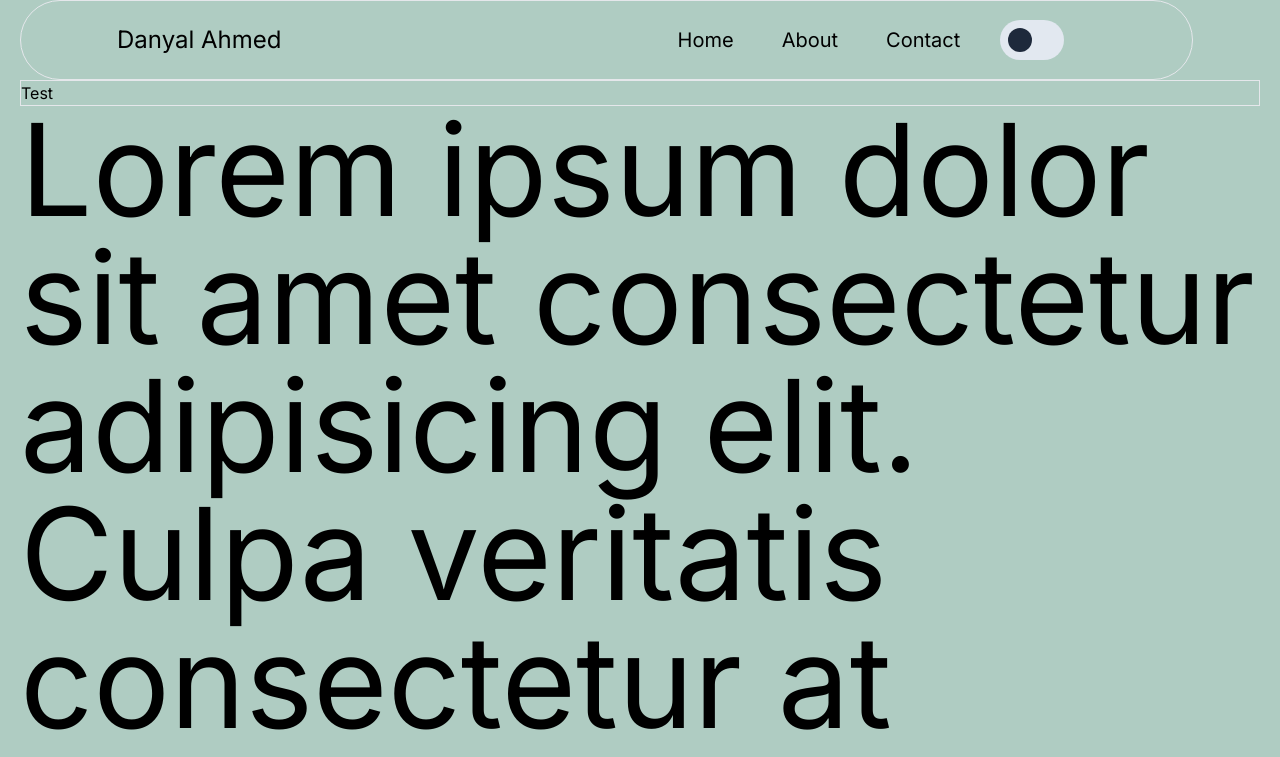
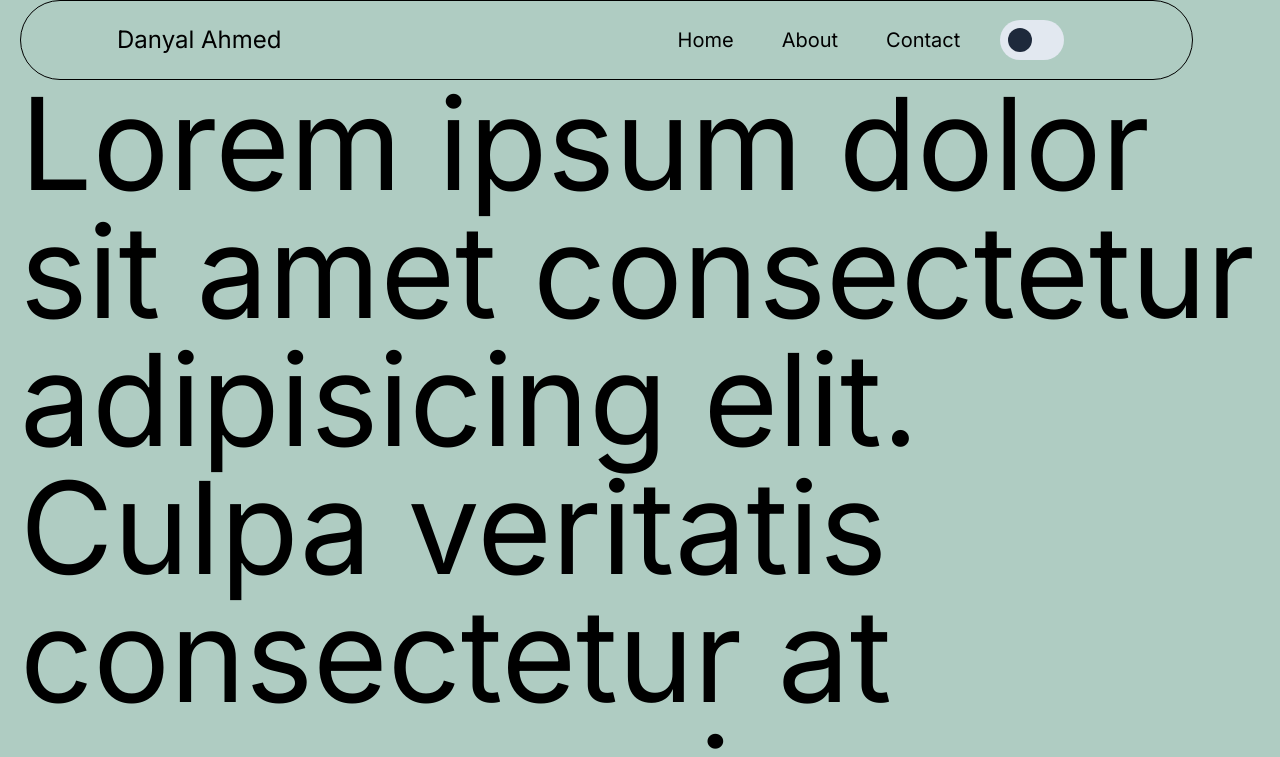
Before and after one commit to theonlynanu/website, a Next.js app: page / in a window 1280 px wide. Shown: the top 757 px of the page. Built offline with nearby package versions, Linux system fonts and the light colour scheme.

Commit message:
Update border behavior for light/dark mode

```diff
--- a/src/app/components/navbar.tsx
+++ b/src/app/components/navbar.tsx
@@ -49,8 +49,8 @@ export default function NavBar() {
 
     return (
         <motion.nav
-            className={clsx('fixed top-0 z-10 flex h-20 w-11/12 items-center  justify-between px-8 font-title text-3xl lg:px-24 lg:text-2xl rounded-full',
-            atPageStart ? "bg-transparent border-none" : "bg-inherit dark:bg-inherit border",
+            className={clsx('fixed top-0 z-10 flex h-20 w-11/12 items-center justify-between px-8 font-title text-3xl lg:px-24 lg:text-2xl rounded-full',
+            atPageStart ? "bg-transparent border-none" : "bg-inherit dark:bg-inherit border border-black dark:border-white",
             scrollingUp ? "visible" : "hidden"
             )}
             animate={[
--- a/src/app/page.tsx
+++ b/src/app/page.tsx
@@ -2,7 +2,6 @@ export default function Index() {
 
   return (
     <>
-      <p className="w-full border">Test</p>
       <p className="text-9xl">Lorem ipsum dolor sit amet consectetur adipisicing elit. Culpa veritatis consectetur at cumque quis cupiditate magnam aliquid, non mollitia, ea repellat perspiciatis quaerat assumenda amet officia tempore recusandae maiores labore Lorem ipsum dolor sit amet consectetur, adipisicing elit. Corporis asperiores hic cupiditate adipisci id commodi porro, quod laudantium harum molestiae assumenda perspiciatis maiores quo autem nulla officiis saepe repellendus natus! Lorem ipsum dolor sit amet consectetur adipisicing elit. Reiciendis ut ab magnam, dignissimos veniam dolores, labore perspiciatis iste, totam impedit obcaecati laborum atque soluta deserunt nemo. Perspiciatis sunt nemo earum! Lorem ipsum dolor sit amet consectetur adipisicing elit. Quo accusamus corporis repudiandae voluptatem tempora cumque magni reiciendis velit optio, neque quam nihil ea eligendi ut vel, alias, non repellat voluptatibus. Lorem ipsum dolor sit, amet consectetur adipisicing elit. Officiis neque quae libero consequuntur ducimus. Maiores sapiente nulla eum possimus nisi molestias numquam. Ipsa laborum quibusdam reprehenderit iure natus dicta nulla?</p>
     </>
   )
```
